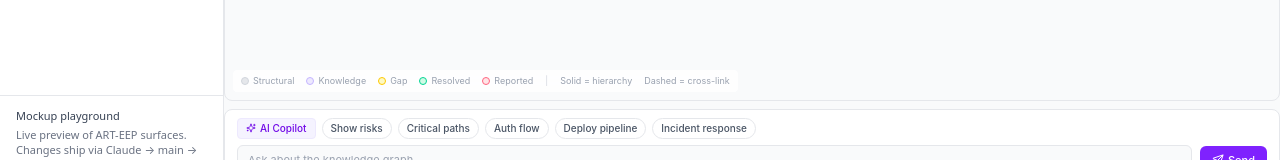
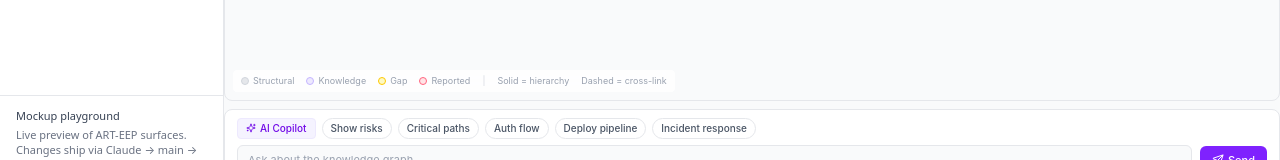
Before and after one commit to BuiDoanKhanhAnPrecioFishbone/esb-mockup, a Next.js app: page /knowledge-graph in a window 1280 px wide. Shown: the part 683-843 px from the top of the page. Built offline with nearby package versions, Linux system fonts and the light colour scheme.

Commit message:
fix(kg): resolved gaps return to normal verified state — no emerald, no badge, just standard purple node like all others

```diff
--- a/components/mockups/knowledge-graph-explorer.jsx
+++ b/components/mockups/knowledge-graph-explorer.jsx
@@ -4,9 +4,9 @@ import Link from "next/link";
 import { Send, Sparkles, X, ChevronRight, Flag, Filter, BarChart3, CheckCircle2, XCircle, AlertTriangle } from "lucide-react";
 
 /* ART-EEP Consumer Plane — Knowledge Graph Explorer
-   Gap actions positioned right after status badges (above summary).
-   Dismiss = return to normal draft entry (no strikethrough, no gray).
-   Resolve = verified with emerald badge. */
+   Gap resolution: both "Resolve" and "Dismiss" return nodes to normal state.
+   Resolve = normal verified entry (purple). Dismiss = normal draft entry (purple).
+   Green confirmation card is transient feedback only. */
 
 const NODES = [
   { id:"eng", label:"Engineering", type:"dept", depth:0, summary:"Engineering department\n7 knowledge modules\n42 entries across 3 handovers" },
@@ -66,6 +66,9 @@ const PROMPTS = {
 };
 
 const nodeR = (n) => n.type==="dept"?28:n.type==="module"?18:n.type==="system"?10:10;
+/* Both resolved and dismissed return to normal purple. Only active gaps are yellow. */
+const nodeFillBase = (n) => n.type==="dept"||n.type==="system"?"#f4f4f5":"#f5f3ff";
+const nodeStrokeBase = (n) => n.type==="dept"||n.type==="system"?"#d4d4d8":"#c4b5fd";
 
 function FilterChip({label,active,onClick}){return <button type="button" onClick={onClick} className={`px-2.5 py-1 text-[10px] font-medium rounded-full border transition-colors cursor-pointer ${active?"bg-violet-600 text-white border-violet-600":"bg-white text-gray-600 border-gray-200 hover:border-violet-300 hover:text-violet-700"}`}>{label}</button>;}
 
@@ -88,12 +91,11 @@ export default function KnowledgeGraphExplorer({embedded=false}={}){
   const [resolvedGaps,setResolvedGaps]=useState(new Set());
   const [dismissedGaps,setDismissedGaps]=useState(new Set());
 
-  /* Dismiss = back to normal draft. Resolved = verified with emerald. */
   const isGap=useCallback((id)=>{const nd=NODES.find(n=>n.id===id);return nd?.hasGap&&!resolvedGaps.has(id)&&!dismissedGaps.has(id);},[resolvedGaps,dismissedGaps]);
   const gapStatus=useCallback((id)=>{if(resolvedGaps.has(id))return"resolved";if(dismissedGaps.has(id))return"dismissed";return null;},[resolvedGaps,dismissedGaps]);
-  /* Dismissed entries look like normal draft (purple). Resolved look emerald. */
-  const nodeFill=useCallback((n)=>isGap(n.id)?"#fef9c3":resolvedGaps.has(n.id)?"#ecfdf5":n.type==="dept"||n.type==="system"?"#f4f4f5":"#f5f3ff",[isGap,resolvedGaps]);
-  const nodeStroke=useCallback((n)=>isGap(n.id)?"#facc15":resolvedGaps.has(n.id)?"#6ee7b7":n.type==="dept"||n.type==="system"?"#d4d4d8":"#c4b5fd",[isGap,resolvedGaps]);
+  /* Active gaps = yellow. Everything else (resolved, dismissed, normal) = standard purple. */
+  const nodeFill=useCallback((n)=>isGap(n.id)?"#fef9c3":nodeFillBase(n),[isGap]);
+  const nodeStroke=useCallback((n)=>isGap(n.id)?"#facc15":nodeStrokeBase(n),[isGap]);
 
   const {visNodes,visEdges}=useMemo(()=>{
     const show=new Set();NODES.filter(n=>n.depth<=1).forEach(n=>show.add(n.id));
@@ -164,35 +166,28 @@ export default function KnowledgeGraphExplorer({embedded=false}={}){
                   <circle r={r} fill={nf} stroke={ns} strokeWidth={isSel?2:0.8}/>
                   {isMod&&<text textAnchor="middle" dominantBaseline="central" fontSize="10" fontWeight="500" fill="#6d28d9" style={{pointerEvents:'none'}}>{isExp?"\u2212":"+"}</text>}
                   {node.type==="dept"&&<text textAnchor="middle" dominantBaseline="central" fontSize="10" fontWeight="500" fill="#71717a" style={{pointerEvents:'none'}}>Eng</text>}
-                  {resolvedGaps.has(node.id)&&<g transform={`translate(${r-2},${-r+2})`}><circle r="5.5" fill="#d1fae5" stroke="#6ee7b7" strokeWidth="1"/><text textAnchor="middle" dominantBaseline="central" fontSize="7" fill="#065f46" fontWeight="600">{"\u2713"}</text></g>}
-                  {isReported&&!resolvedGaps.has(node.id)&&<g transform={`translate(${r-2},${-r+2})`}><circle r="5.5" fill="#fecaca" stroke="#f87171" strokeWidth="1"/><text textAnchor="middle" dominantBaseline="central" fontSize="7" fill="#991b1b" fontWeight="600">!</text></g>}
+                  {isReported&&<g transform={`translate(${r-2},${-r+2})`}><circle r="5.5" fill="#fecaca" stroke="#f87171" strokeWidth="1"/><text textAnchor="middle" dominantBaseline="central" fontSize="7" fill="#991b1b" fontWeight="600">!</text></g>}
                   <text y={r+12} textAnchor="middle" fontSize={node.depth===0?11:node.depth===1?10:9} fontWeight={node.depth<=1?500:400} fill="#27272a" style={{pointerEvents:'none',userSelect:'none'}}>{node.label.length>20?node.label.slice(0,18)+"\u2026":node.label}</text>
                 </g>;})}
             </g>
           </svg>
           {hovered&&(()=>{const node=NODES.find(n=>n.id===hovered);if(!node)return null;const rect=boxRef.current?.getBoundingClientRect();if(!rect)return null;const tx=tipPos.x-rect.left+14,ty=tipPos.y-rect.top-8,flip=tx+240>rect.width;const nf=nodeFill(node);const ns=nodeStroke(node);const gs=gapStatus(node.id);
-            return <div className="absolute pointer-events-none z-50" style={{left:flip?tx-254:tx,top:Math.max(4,Math.min(ty,rect.height-120))}}><div className="bg-white border border-gray-200 rounded-lg shadow-md p-2.5 w-[230px]" style={{borderLeft:`3px solid ${ns}`}}><div className="flex items-center gap-1.5 mb-1"><span className="text-[10px] font-medium px-1.5 py-0.5 rounded" style={{background:nf,border:`1px solid ${ns}`,color:isGap(node.id)?"#854d0e":gs==="resolved"?"#065f46":node.type==="dept"||node.type==="system"?"#52525b":"#5b21b6"}}>{gs==="resolved"?"Verified":node.type==="dept"?"Department":node.type==="module"?"Module":node.type==="system"?"System":isGap(node.id)?"Entry (gap)":"Entry"}</span>{reported.has(node.id)&&!gs&&<span className="text-[10px] font-medium px-1.5 py-0.5 rounded bg-rose-50 text-rose-700 border border-rose-200">Reported</span>}</div><p className="text-xs font-medium text-gray-900 mb-0.5">{node.label}</p>{node.type==="module"&&<p className="text-[10px] text-gray-500">{node.entries}{" entries \u00b7 "}{node.verified}{" verified \u00b7 "}{node.draft}{" draft"}{node.gaps>0?` \u00b7 ${node.gaps} gaps`:""}</p>}{node.type==="entry"&&<p className="text-[10px] text-gray-500">{gs==="resolved"?"Verified (was gap)":gs==="dismissed"?"Draft":node.status}{isGap(node.id)?" \u00b7 has gap":""}</p>}{node.type==="module"&&<p className="text-[10px] text-violet-600 mt-1">{"Click to "}{expanded.has(node.id)?"collapse":"expand"}</p>}</div></div>;})()}
-          <div className="absolute bottom-2 left-2 flex items-center gap-3 bg-white/80 backdrop-blur-sm rounded px-2 py-1"><span className="flex items-center gap-1 text-[9px] text-gray-400"><span className="w-2 h-2 rounded-full bg-gray-200 border border-gray-300 inline-block"></span>Structural</span><span className="flex items-center gap-1 text-[9px] text-gray-400"><span className="w-2 h-2 rounded-full bg-violet-100 border border-violet-300 inline-block"></span>Knowledge</span><span className="flex items-center gap-1 text-[9px] text-gray-400"><span className="w-2 h-2 rounded-full bg-yellow-100 border border-yellow-400 inline-block"></span>Gap</span><span className="flex items-center gap-1 text-[9px] text-gray-400"><span className="w-2 h-2 rounded-full bg-emerald-100 border border-emerald-400 inline-block"></span>Resolved</span><span className="flex items-center gap-1 text-[9px] text-gray-400"><span className="w-2 h-2 rounded-full bg-rose-100 border border-rose-400 inline-block"></span>Reported</span><span className="text-[9px] text-gray-300">|</span><span className="text-[9px] text-gray-400">Solid = hierarchy</span><span className="text-[9px] text-gray-400">Dashed = cross-link</span></div>
+            return <div className="absolute pointer-events-none z-50" style={{left:flip?tx-254:tx,top:Math.max(4,Math.min(ty,rect.height-120))}}><div className="bg-white border border-gray-200 rounded-lg shadow-md p-2.5 w-[230px]" style={{borderLeft:`3px solid ${ns}`}}><div className="flex items-center gap-1.5 mb-1"><span className="text-[10px] font-medium px-1.5 py-0.5 rounded" style={{background:nf,border:`1px solid ${ns}`,color:isGap(node.id)?"#854d0e":node.type==="dept"||node.type==="system"?"#52525b":"#5b21b6"}}>{node.type==="dept"?"Department":node.type==="module"?"Module":node.type==="system"?"System":isGap(node.id)?"Entry (gap)":"Entry"}</span>{reported.has(node.id)&&!gs&&<span className="text-[10px] font-medium px-1.5 py-0.5 rounded bg-rose-50 text-rose-700 border border-rose-200">Reported</span>}</div><p className="text-xs font-medium text-gray-900 mb-0.5">{node.label}</p>{node.type==="module"&&<p className="text-[10px] text-gray-500">{node.entries}{" entries \u00b7 "}{node.verified}{" verified \u00b7 "}{node.draft}{" draft"}{node.gaps>0?` \u00b7 ${node.gaps} gaps`:""}</p>}{node.type==="entry"&&<p className="text-[10px] text-gray-500">{gs==="resolved"?"Verified":gs==="dismissed"?"Draft":node.status}{isGap(node.id)?" \u00b7 has gap":""}</p>}{node.type==="module"&&<p className="text-[10px] text-violet-600 mt-1">{"Click to "}{expanded.has(node.id)?"collapse":"expand"}</p>}</div></div>;})()}
+          <div className="absolute bottom-2 left-2 flex items-center gap-3 bg-white/80 backdrop-blur-sm rounded px-2 py-1"><span className="flex items-center gap-1 text-[9px] text-gray-400"><span className="w-2 h-2 rounded-full bg-gray-200 border border-gray-300 inline-block"></span>Structural</span><span className="flex items-center gap-1 text-[9px] text-gray-400"><span className="w-2 h-2 rounded-full bg-violet-100 border border-violet-300 inline-block"></span>Knowledge</span><span className="flex items-center gap-1 text-[9px] text-gray-400"><span className="w-2 h-2 rounded-full bg-yellow-100 border border-yellow-400 inline-block"></span>Gap</span><span className="flex items-center gap-1 text-[9px] text-gray-400"><span className="w-2 h-2 rounded-full bg-rose-100 border border-rose-400 inline-block"></span>Reported</span><span className="text-[9px] text-gray-300">|</span><span className="text-[9px] text-gray-400">Solid = hierarchy</span><span className="text-[9px] text-gray-400">Dashed = cross-link</span></div>
         </div>
-        {selData&&<div className="w-2/5 bg-white border border-gray-200 rounded-lg overflow-y-auto" style={{borderLeft:`3px solid ${reported.has(selData.id)&&!selGapStatus?"#f87171":nodeStroke(selData)}`}}><div className="p-3"><div className="flex items-start justify-between mb-2"><div><div className="flex items-center gap-1.5 mb-1"><span className="text-[10px] font-medium px-1.5 py-0.5 rounded" style={{background:nodeFill(selData),border:`1px solid ${nodeStroke(selData)}`,color:selIsGap?"#854d0e":selGapStatus==="resolved"?"#065f46":selData.type==="dept"||selData.type==="system"?"#52525b":"#5b21b6"}}>{selGapStatus==="resolved"?"Verified":selData.type==="dept"?"Department":selData.type==="module"?"Module":selData.type==="system"?"System":selIsGap?"Entry (gap)":"Entry"}</span>{reported.has(selData.id)&&!selGapStatus&&<span className="text-[10px] font-medium px-1.5 py-0.5 rounded bg-rose-50 text-rose-700 border border-rose-200">1 pending correction</span>}</div><h3 className="text-sm font-semibold text-gray-900">{selData.label}</h3></div><button onClick={()=>{setSelected(null);setReportingNode(null);setReportText("");}} className="text-gray-400 hover:text-gray-600 cursor-pointer"><X className="w-4 h-4"/></button></div>
-            {/* Status badges for entries */}
-            {selData.type==="entry"&&!selGapStatus&&<div className="flex items-center gap-1.5 mb-2"><span className={`text-[10px] px-1.5 py-0.5 rounded border ${selData.status==="verified"?"bg-violet-50 text-violet-700 border-violet-200":"bg-gray-50 text-gray-600 border-gray-200"}`}>{selData.status==="verified"?"Verified":"Draft"}</span>{selIsGap&&<span className="text-[10px] px-1.5 py-0.5 rounded bg-yellow-50 text-yellow-700 border border-yellow-200">Has gap</span>}</div>}
-            {selData.type==="entry"&&selGapStatus==="dismissed"&&<div className="flex items-center gap-1.5 mb-2"><span className="text-[10px] px-1.5 py-0.5 rounded border bg-gray-50 text-gray-600 border-gray-200">Draft</span></div>}
-            {selData.type==="entry"&&selGapStatus==="resolved"&&<div className="flex items-center gap-1.5 mb-2"><span className="text-[10px] px-1.5 py-0.5 rounded border bg-emerald-50 text-emerald-700 border-emerald-200">Verified</span></div>}
-            {/* GAP ACTION CARD — positioned right after badges, before summary */}
+        {selData&&<div className="w-2/5 bg-white border border-gray-200 rounded-lg overflow-y-auto" style={{borderLeft:`3px solid ${reported.has(selData.id)&&!selGapStatus?"#f87171":nodeStroke(selData)}`}}><div className="p-3"><div className="flex items-start justify-between mb-2"><div><div className="flex items-center gap-1.5 mb-1"><span className="text-[10px] font-medium px-1.5 py-0.5 rounded" style={{background:nodeFill(selData),border:`1px solid ${nodeStroke(selData)}`,color:selIsGap?"#854d0e":"#5b21b6"}}>{selData.type==="dept"?"Department":selData.type==="module"?"Module":selData.type==="system"?"System":selIsGap?"Entry (gap)":"Entry"}</span>{reported.has(selData.id)&&!selGapStatus&&<span className="text-[10px] font-medium px-1.5 py-0.5 rounded bg-rose-50 text-rose-700 border border-rose-200">1 pending correction</span>}</div><h3 className="text-sm font-semibold text-gray-900">{selData.label}</h3></div><button onClick={()=>{setSelected(null);setReportingNode(null);setReportText("");}} className="text-gray-400 hover:text-gray-600 cursor-pointer"><X className="w-4 h-4"/></button></div>
+            {/* Status badges — resolved shows "Verified" (standard violet), dismissed shows "Draft" */}
+            {selData.type==="entry"&&<div className="flex items-center gap-1.5 mb-2">{selGapStatus==="resolved"?<span className="text-[10px] px-1.5 py-0.5 rounded border bg-violet-50 text-violet-700 border-violet-200">Verified</span>:selGapStatus==="dismissed"?<span className="text-[10px] px-1.5 py-0.5 rounded border bg-gray-50 text-gray-600 border-gray-200">Draft</span>:<><span className={`text-[10px] px-1.5 py-0.5 rounded border ${selData.status==="verified"?"bg-violet-50 text-violet-700 border-violet-200":"bg-gray-50 text-gray-600 border-gray-200"}`}>{selData.status==="verified"?"Verified":"Draft"}</span>{selIsGap&&<span className="text-[10px] px-1.5 py-0.5 rounded bg-yellow-50 text-yellow-700 border border-yellow-200">Has gap</span>}</>}</div>}
+            {/* GAP ACTION CARD — right after badges, before summary */}
             {selIsGap&&<div className="rounded-lg border border-yellow-200 bg-yellow-50/40 px-3 py-2.5 mb-3" style={{borderLeft:"2px solid rgb(234,179,8)",borderRadius:0}}><div className="flex items-start gap-2 mb-2"><AlertTriangle className="w-3.5 h-3.5 text-yellow-700 shrink-0 mt-0.5"/><p className="text-[11px] text-yellow-800">AI flagged this entry as a knowledge gap. Review and take action.</p></div><div className="flex items-center gap-2"><button onClick={()=>onResolveGap(selData.id)} className="h-7 px-3 rounded-md bg-emerald-600 hover:bg-emerald-700 text-white text-[10px] font-medium inline-flex items-center gap-1.5 transition-colors cursor-pointer"><CheckCircle2 className="w-3 h-3"/>Mark as resolved</button><button onClick={()=>onDismissGap(selData.id)} className="h-7 px-3 rounded-md border border-gray-300 bg-white text-gray-600 text-[10px] font-medium inline-flex items-center gap-1.5 hover:bg-gray-50 transition-colors cursor-pointer"><XCircle className="w-3 h-3"/>Dismiss gap</button></div></div>}
-            {selGapStatus==="resolved"&&<div className="rounded-md bg-emerald-50 border border-emerald-200 px-3 py-2 mb-3 flex items-start gap-2"><CheckCircle2 className="w-3.5 h-3.5 text-emerald-600 shrink-0 mt-0.5"/><div><p className="text-[11px] text-emerald-800 font-medium">Gap resolved</p><p className="text-[10px] text-emerald-600">{"Marked as resolved by H\u00e0 Vy \u00b7 Knowledge captured."}</p></div></div>}
+            {/* Brief green confirmation — visible while this node is selected, then gone */}
+            {selGapStatus==="resolved"&&<div className="rounded-md bg-emerald-50 border border-emerald-200 px-3 py-2 mb-3 flex items-start gap-2"><CheckCircle2 className="w-3.5 h-3.5 text-emerald-600 shrink-0 mt-0.5"/><p className="text-[11px] text-emerald-700">{"Gap resolved by H\u00e0 Vy \u00b7 entry is now verified."}</p></div>}
             {/* Module stats */}
             {selData.type==="module"&&<><div className="flex flex-wrap items-center gap-1.5 mb-2"><span className="text-[11px] text-gray-600">{selData.entries}{" entries"}</span><span className="text-[10px] px-1.5 py-0.5 rounded bg-violet-50 text-violet-700 border border-violet-200">{selData.verified}{" verified"}</span><span className="text-[10px] px-1.5 py-0.5 rounded bg-gray-50 text-gray-600 border border-gray-200">{selData.draft}{" draft"}</span>{selData.gaps>0&&<span className="text-[10px] px-1.5 py-0.5 rounded bg-yellow-50 text-yellow-700 border border-yellow-200">{selData.gaps}{" gaps"}</span>}</div>{selData.provenance?.map((p,i)=><p key={i} className="text-[10px] text-gray-400">{p.name}{" \u00b7 "}{p.date}{" \u00b7 "}{p.count}{" entries"}</p>)}</>}
-            {/* Summary */}
             <p className="text-[11px] text-gray-600 whitespace-pre-wrap leading-relaxed mb-3">{selData.summary}</p>
-            {/* Reported correction */}
             {reported.has(selData.id)&&!selGapStatus&&<div className="border-t border-gray-100 pt-2 mb-2"><p className="text-[10px] font-medium text-rose-600 uppercase tracking-wider mb-1.5">Pending correction</p><div className="rounded-md bg-rose-50/50 border-l-2 border-rose-300 px-3 py-2"><p className="text-[11px] text-gray-800 leading-relaxed">{reported.get(selData.id).text||"No correction provided \u2014 flagged as incorrect."}</p><p className="text-[9px] text-gray-400 mt-1">{"Reported by you \u00b7 "}{reported.get(selData.id).time}{" \u00b7 awaiting review by H\u00e0 Vy"}</p></div></div>}
-            {/* Child entries for modules */}
-            {childEntries.length>0&&<div className="border-t border-gray-100 pt-2 mb-2"><p className="text-[10px] font-medium text-gray-400 uppercase tracking-wider mb-1.5">Entries</p>{childEntries.map(ce=>{const ceGs=gapStatus(ce.id);const ceIsGap=isGap(ce.id);return <button key={ce.id} onClick={()=>{setSelected(ce.id);setReportingNode(null);setReportText("");}} className="w-full flex items-center gap-2 px-2 py-1.5 rounded hover:bg-gray-50 text-left cursor-pointer transition-colors"><span className="w-2 h-2 rounded-full flex-shrink-0" style={{backgroundColor:reported.has(ce.id)&&!ceGs?"#f87171":ceGs==="resolved"?"#6ee7b7":ceIsGap?"#facc15":ce.status==="verified"?"#a78bfa":"#d4d4d8"}}></span><span className="text-[11px] text-gray-800 flex-1 truncate">{ce.label}</span>{ceGs==="resolved"?<span className="text-[9px] px-1.5 py-0.5 rounded bg-emerald-50 text-emerald-600">Verified</span>:reported.has(ce.id)?<span className="text-[9px] px-1.5 py-0.5 rounded bg-rose-50 text-rose-600">Reported</span>:<span className={`text-[9px] px-1.5 py-0.5 rounded ${ceIsGap?"bg-yellow-50 text-yellow-600":ce.status==="verified"?"bg-violet-50 text-violet-600":"bg-gray-50 text-gray-500"}`}>{ceIsGap?"Gap":ce.status==="verified"?"Verified":"Draft"}</span>}</button>})}</div>}
-            {/* Cross-links */}
+            {childEntries.length>0&&<div className="border-t border-gray-100 pt-2 mb-2"><p className="text-[10px] font-medium text-gray-400 uppercase tracking-wider mb-1.5">Entries</p>{childEntries.map(ce=>{const ceIsGap=isGap(ce.id);const ceGs=gapStatus(ce.id);return <button key={ce.id} onClick={()=>{setSelected(ce.id);setReportingNode(null);setReportText("");}} className="w-full flex items-center gap-2 px-2 py-1.5 rounded hover:bg-gray-50 text-left cursor-pointer transition-colors"><span className="w-2 h-2 rounded-full flex-shrink-0" style={{backgroundColor:reported.has(ce.id)&&!ceGs?"#f87171":ceIsGap?"#facc15":ceGs==="resolved"||ce.status==="verified"?"#a78bfa":"#d4d4d8"}}></span><span className="text-[11px] text-gray-800 flex-1 truncate">{ce.label}</span>{reported.has(ce.id)&&!ceGs?<span className="text-[9px] px-1.5 py-0.5 rounded bg-rose-50 text-rose-600">Reported</span>:<span className={`text-[9px] px-1.5 py-0.5 rounded ${ceIsGap?"bg-yellow-50 text-yellow-600":ceGs==="resolved"||ce.status==="verified"?"bg-violet-50 text-violet-600":"bg-gray-50 text-gray-500"}`}>{ceIsGap?"Gap":ceGs==="resolved"||ce.status==="verified"?"Verified":"Draft"}</span>}</button>})}</div>}
             {selEdges.length>0&&<div className="border-t border-gray-100 pt-2 mb-2"><p className="text-[10px] font-medium text-gray-400 uppercase tracking-wider mb-1.5">{"Cross-links ("}{selEdges.filter(e=>e.type==="cross").length}{")"}</p>{selEdges.filter(e=>e.type==="cross").map((e,i)=>{const oid=e.from===selData.id?e.to:e.from;const o=NODES.find(n=>n.id===oid);if(!o)return null;return <button key={i} onClick={()=>{setSelected(oid);if(o.parent)setExpanded(prev=>new Set([...prev,o.parent]));setReportingNode(null);setReportText("");}} className="w-full flex items-center gap-2 px-2 py-1.5 rounded hover:bg-violet-50 text-left cursor-pointer transition-colors"><ChevronRight className="w-3 h-3 text-gray-400"/><span className="text-[11px] text-gray-800 flex-1">{o.label}</span>{e.label&&<span className="text-[9px] text-gray-400">{e.label}</span>}</button>;})}</div>}
-            {/* General actions — NO gap buttons here (they're above) */}
             <div className="border-t border-gray-100 pt-2 flex flex-col gap-1.5">
               <button onClick={()=>onAsk(selData.id)} className="flex items-center gap-1.5 px-3 py-1.5 rounded-md bg-violet-50 border border-violet-200 text-violet-700 text-[11px] font-medium hover:bg-violet-100 transition-colors cursor-pointer"><Sparkles className="w-3 h-3"/>{"Ask about this "}{selData.type}</button>
               {(selData.type==="module"||selData.type==="dept")&&<Link href={`/knowledge-graph/insights${selData.type==="module"?`?node=${selData.id}`:""}`} className="flex items-center gap-1.5 px-3 py-1.5 rounded-md bg-white border border-gray-200 text-gray-600 text-[11px] font-medium hover:bg-gray-50 hover:border-gray-300 transition-colors"><BarChart3 className="w-3 h-3"/>View insights</Link>}
```
